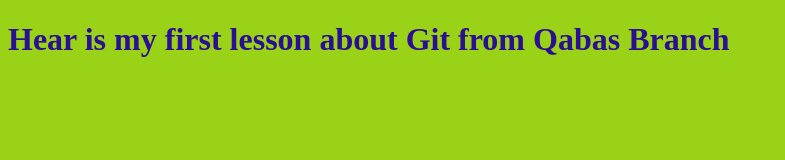
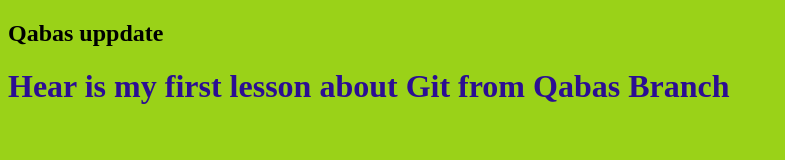
Before and after one commit to dyalou/newproject, a plain HTML site: page index.html in a window 1280 px wide. Shown: the whole page, without its empty margins (0-785 px from the left). Drawn offline with Linux system fonts and the light colour scheme.

Commit message:
litel changing

```diff
--- a/index.html
+++ b/index.html
@@ -8,6 +8,7 @@
     <link rel="stylesheet" href="style.css">
 </head>
 <body>
+    <h2> Qabas uppdate</h2>
     <h1>Hear is my first lesson about Git from Qabas Branch</h1>
 
     <script src="app.js"></script>
```
